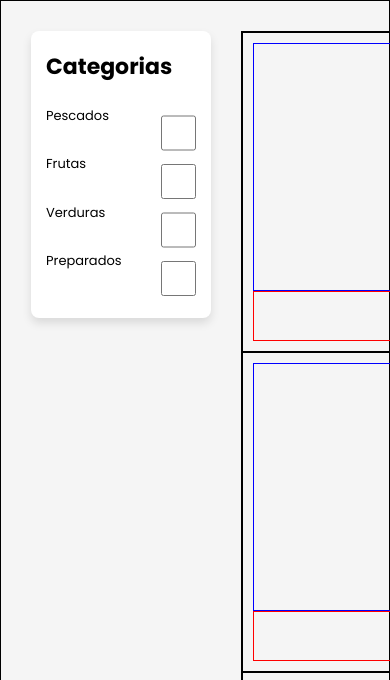
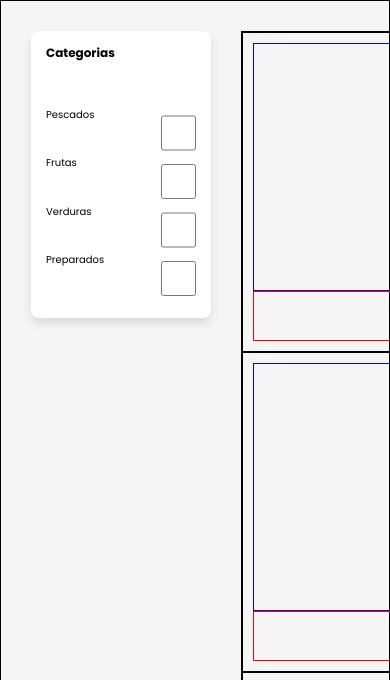
Before and after one commit to bibianabaldrich/bibianabaldrich.github.io, a plain HTML site: page Visitantes/productos.html in a window 390 px wide. Shown: the part 87-767 px from the top of the page. Drawn offline with Linux system fonts and the light colour scheme.

Commit message:
Update estilos.css

```diff
--- a/estilos.css
+++ b/estilos.css
@@ -695,6 +695,17 @@ page productos
     .unproducto-pageproductos {
         flex-basis: 50%;
     }
+
+    .categorias{
+        width: 100px;
+    }
+    .categorias h2 {
+        font-size:12px;
+    }
+
+    .label-categorias-pageproductos{
+        font-size:10px;
+    }
 }
 
 @media(max-width: 768px) {
```
